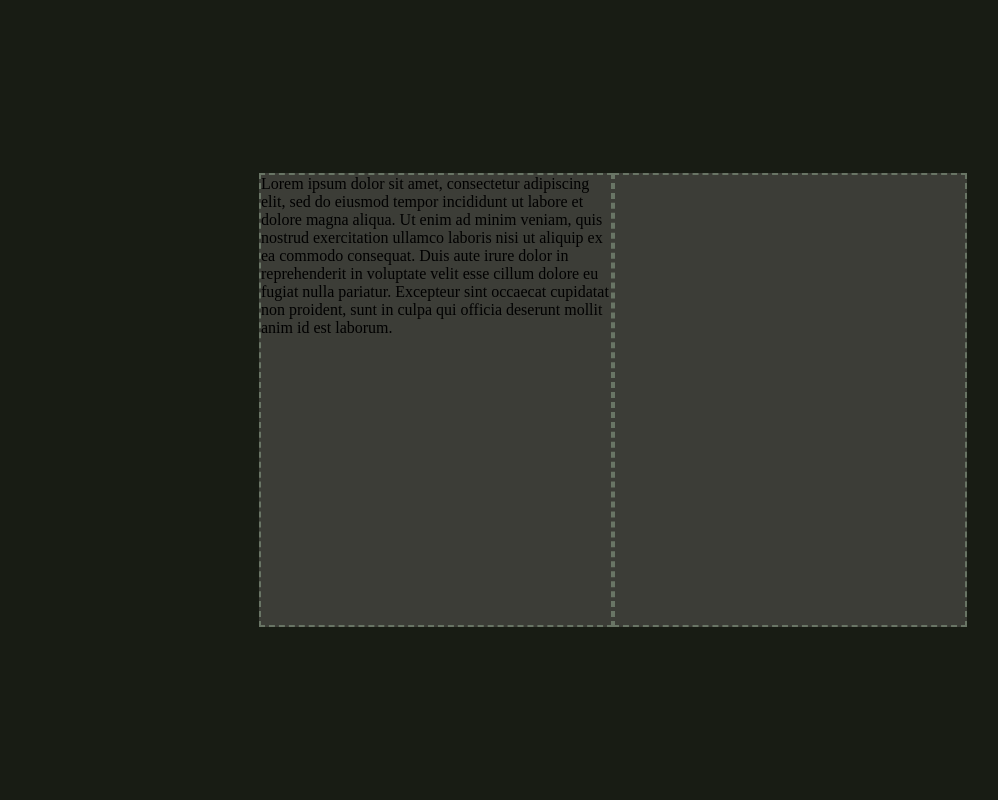
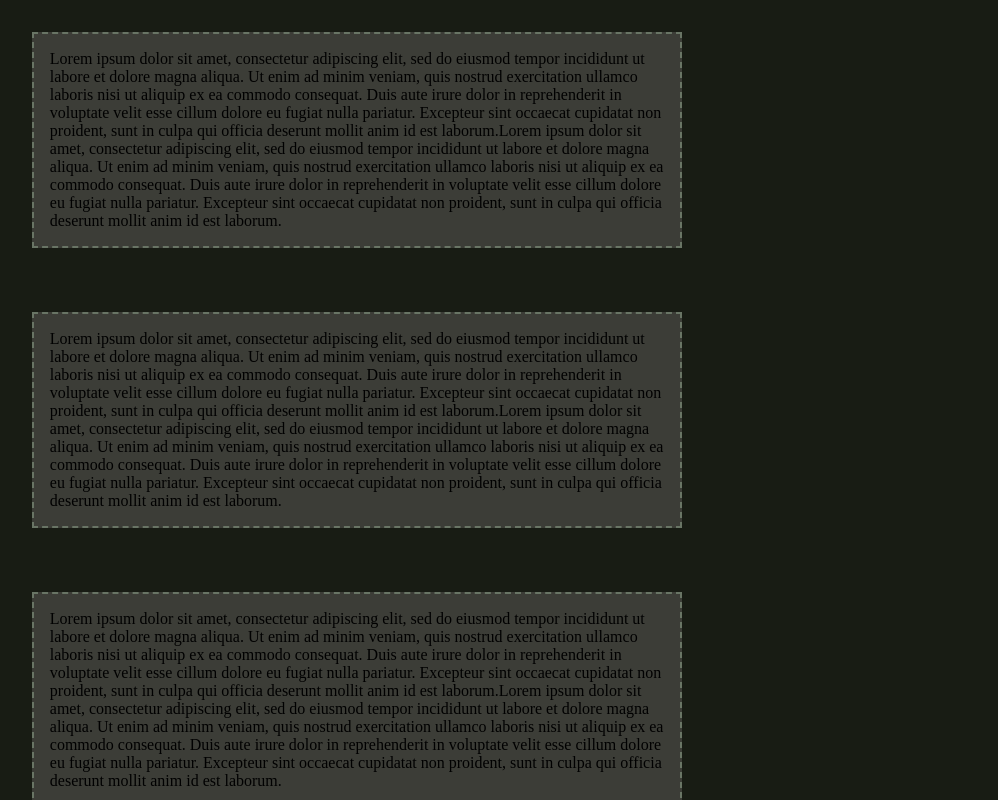
Before and after one commit to janregx/janregxpage, a plain HTML site: page index.html in a window 1280 px wide. Shown: the whole page, without its empty margins (27-1025 px from the left). Drawn offline with Linux system fonts and the light colour scheme.

Commit message:
Laying ground for layout menus and posts

```diff
--- a/index.html
+++ b/index.html
@@ -7,11 +7,11 @@
 
     <body>
         <div id="container">
-            <div class="panel about">
-            </div>
-            <div class="panel content">
-            </div>
+            <div class="post1" ></div>
+            <div class="post2" ></div>
+            <div class="post3" ></div>
         </div>
+        <div id="menus"></div>
         <link rel="stylesheet" href="./src/styles.css" />
         <script type="text/javascript" src="./src/mainpage.js"></script>
     </body>
--- a/src/mainpage.js
+++ b/src/mainpage.js
@@ -1,9 +1,18 @@
-const panel = document.querySelector(".panel");
+const post1 = document.querySelector(".post1");
+const post2 = document.querySelector(".post2");
+const post3 = document.querySelector(".post3");
+
 
 // Color palette
 
 const IPSEM = "Lorem ipsum dolor sit amet, consectetur adipiscing elit, sed do eiusmod tempor incididunt ut labore et dolore magna aliqua. Ut enim ad minim veniam, quis nostrud exercitation ullamco laboris nisi ut aliquip ex ea commodo consequat. Duis aute irure dolor in reprehenderit in voluptate velit esse cillum dolore eu fugiat nulla pariatur. Excepteur sint occaecat cupidatat non proident, sunt in culpa qui officia deserunt mollit anim id est laborum."
 
-panel.appendChild(
-    document.createTextNode(IPSEM)
+post1.appendChild(
+    document.createTextNode(IPSEM+IPSEM)
 );
+post2.appendChild(
+    document.createTextNode(IPSEM+IPSEM)
+);
+post3.appendChild(
+    document.createTextNode(IPSEM+IPSEM)
+);
--- a/src/styles.css
+++ b/src/styles.css
@@ -7,6 +7,7 @@
 
 body {
     margin:0;
+    display:flex;
 }
 html {
     background: var(--bg-dark);
@@ -14,18 +15,32 @@ html {
 
 #container {
     display: flex;
+    flex-direction: column;
+    align-items: center;
+
+    overflow-y: auto;
+
+    width: 60vw;
     height: 100vh;
-
-    justify-content:center;
-    align-items:center;
 }
 
-.panel {
-    width: 350px;
-    height: 450px;
+#menus {
+    display: flex;
+    flex-direction: column;
+    align-items: center;
 
+    width: 40vw;
+    height:100vh;
+}
+
+.post1,.post2,.post3 {
     background: var(--bg-med);
     border: 2px dashed var(--bg-light);
+
+    margin: 32px;
+    padding: 16px;
+
+    width: 80%;
 }
 
 /* Custom Elements Styles */
```
